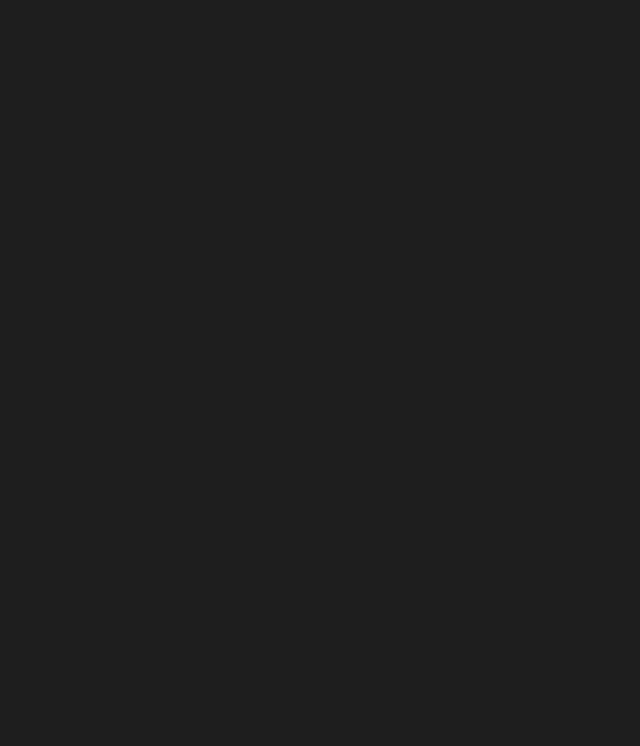
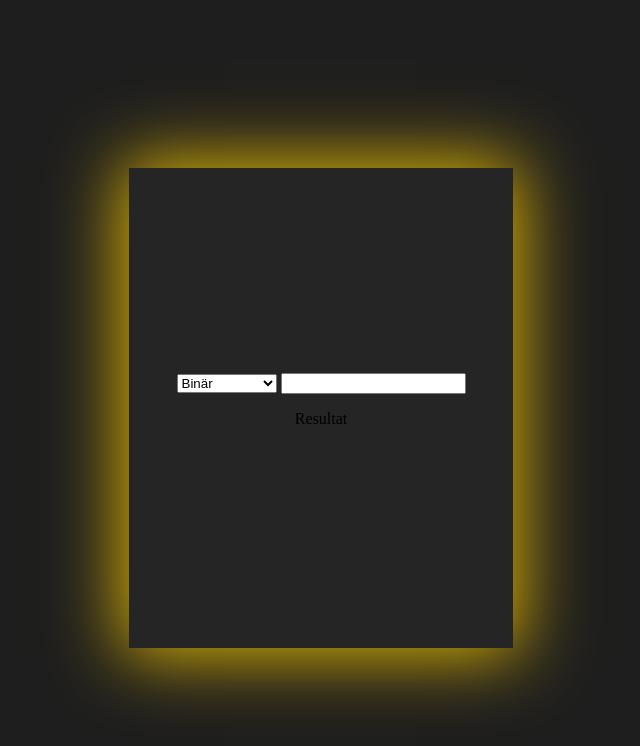
Before and after one commit to FrissBrot/math, a plain HTML site: page index.html in a window 1280 px wide. Shown: the whole page, without its empty margins (327-967 px from the left). Drawn offline with Linux system fonts and the light colour scheme.

Commit message:
Binär rechnen Funktion hinzugefügt.

```diff
--- a/index.html
+++ b/index.html
@@ -12,9 +12,53 @@
 </head>
 
 <body>
-    <div>
+    <div class="StartPage">
+        <div class="MainContent">
+            <div class="VarEingabe">
+                <select id="CalcMode">
+                    <option>Binär</option>
+                    <option>Hexadezimal</option>
+                </select>
 
+                <input id="Wert1" type="number">
+            </div>
+            <div class="VarResultat">
+                <p id="ResultatDisplay"> Resultat</p>
+            </div>
+        </div>
     </div>
 </body>
 
+<script>
+
+    //Eventlistener setzen
+    document.getElementById("Wert1").addEventListener("input", function () {
+
+        WertLesen();
+    }, false);
+
+    document.querySelector("#CalcMode").onchange = function () {
+        let CalcMode = document.querySelector("#choice").value;
+    }
+
+    function WertLesen() {
+        var Wert1 = document.querySelector("#Wert1").value;
+        var CalcCache = 0;
+        let Resultat = "";
+
+        while (Wert1 > 0) {
+
+            CalcCache = Wert1 % 2;
+            Wert1 = Math.floor((Wert1 / 2));
+
+            Resultat = String(CalcCache) + Resultat;
+
+        }
+
+        console.log(Resultat)
+        document.getElementById("ResultatDisplay").innerHTML = Resultat;
+    }
+
+</script>
+
 </html>
--- a/style.css
+++ b/style.css
@@ -1,7 +1,39 @@
 html {
     --backgroundBlack: #1e1e1e;
+    --backgroundBlackSecond: #252526;
     --backgroundYellow: #f7e94b;
     --fontYellow: #f4c700;
 
     background-color: var(--backgroundBlack);
+
+    overflow: hidden;
 }
+
+.StartPage {
+    display: flex;
+    flex-direction: row;
+    flex-wrap: wrap;
+    justify-content: center;
+    align-content: center;
+    align-items: center;
+    width: 100vw;
+    height: 100vh;
+}
+
+.MainContent {
+    background-color: var(--backgroundBlackSecond);
+    width: 30vw;
+    height: 60vh;
+
+
+    display: flex;
+    flex-direction: column;
+    flex-wrap: wrap;
+    justify-content: center;
+    align-content: center;
+    align-items: center;
+
+    -webkit-box-shadow: 0px 0px 68px 7px rgba(244, 199, 0, 0.9);
+    -moz-box-shadow: 0px 0px 68px 7px rgba(244, 199, 0, 0.9);
+    box-shadow: 0px 0px 68px 7px rgba(244, 199, 0, 0.9);
+}
```
Also changed, not shown: favicon.gif (added).
